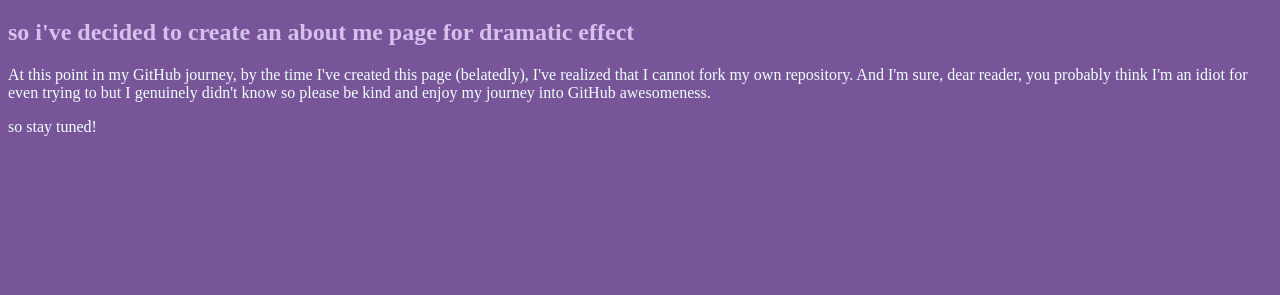
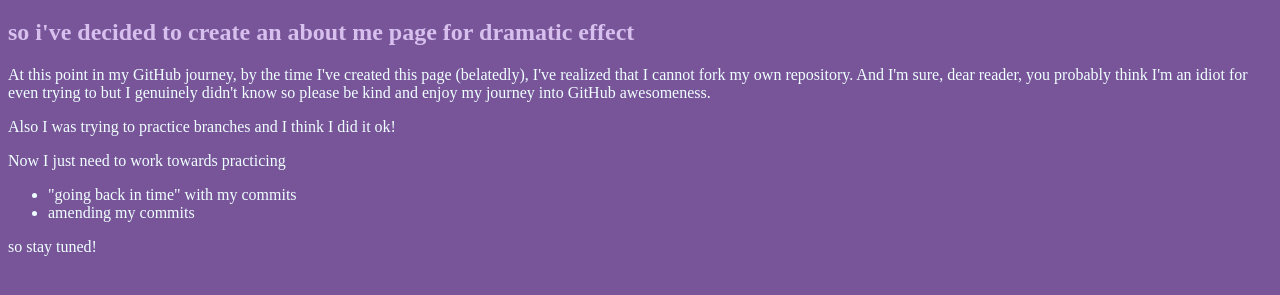
Before and after one commit to juanmatthew/repo-test, a plain HTML site: page about-me/about-me.html in a window 1280 px wide. Shown: the part 87-382 px from the top of the page. Drawn offline with Linux system fonts and the light colour scheme.

Commit message:
Broke my content into sections and added a third paragraph

```diff
--- a/about-me/about-me.html
+++ b/about-me/about-me.html
@@ -11,7 +11,23 @@
     <nav><a href="../index.html">Home</a></nav>
     <h1>Hi again</h1>
     <h2>so i've decided to create an about me page for dramatic effect</h2>
-    <p>At this point in my GitHub journey, by the time I've created this page (belatedly), I've realized that I cannot fork my own repository. And I'm sure, dear reader, you probably think I'm an idiot for even trying to but I genuinely didn't know so please be kind and enjoy my journey into GitHub awesomeness.</p>
+    <div>
+        <section>
+            <p>At this point in my GitHub journey, by the time I've created this page (belatedly), I've realized that I cannot fork my own repository. And I'm sure, dear reader, you probably think I'm an idiot for even trying to but I genuinely didn't know so please be kind and enjoy my journey into GitHub awesomeness.</p>
+        </section>
+        <section>
+            <p>
+                Also I was trying to practice branches and I think I did it ok!
+            </p>
+        </section>
+        <section>
+            <p>Now I just need to work towards practicing</p>
+            <ul>
+                <li>"going back in time" with my commits</li>
+                <li>amending my commits</li>
+            </ul>
+        </section>
+    </div>
     <footer>so stay tuned!</footer>
 </body>
 </html>
```
